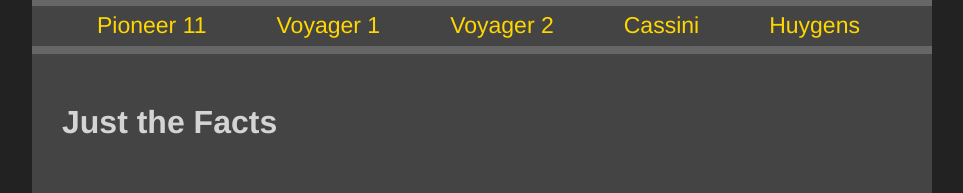
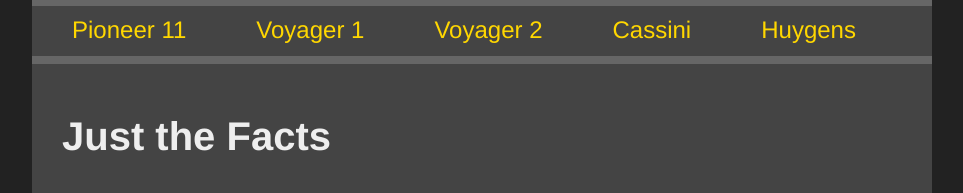
Before and after one commit to lalo0417/Build-an-HTML-CSS-page, a plain HTML site: page index.html in a window 1280 px wide. Shown: the part 573-766 px from the top of the page, without its empty margins (158-1121 px from the left). Drawn offline with Linux system fonts and the light colour scheme.

Commit message:
font sizes

```diff
--- a/css/main-complete.css
+++ b/css/main-complete.css
@@ -43,14 +43,14 @@ h1 {
 }
 
 h3 {
-  color: #d4d4d4;
-  font-size: 32px;
+  color: #eee;
+  font-size: 40px;
   padding: 50px 15px 30px 30px;
 }
 
 p {
   color: #d4d4d4;
-  font-size: 24px;
+  font-size: 28px;
   padding: 0px 20px 50px 10px;
   margin: 20px 10px -10px 20px;
 
@@ -61,7 +61,7 @@ nav a:link,
 nav a:visited {
   color: gold;
   text-decoration: none;
-  font-size: 23px;
+  font-size: 24px;
 }
 
 
@@ -75,7 +75,7 @@ nav ul {
   border-right: 0;
   border-left: 0;
   height: fixed;
-  padding: 5px 0px 35px 65px;
+  padding: 10px 0px 40px 40px;
 }
 
 nav li {
```
